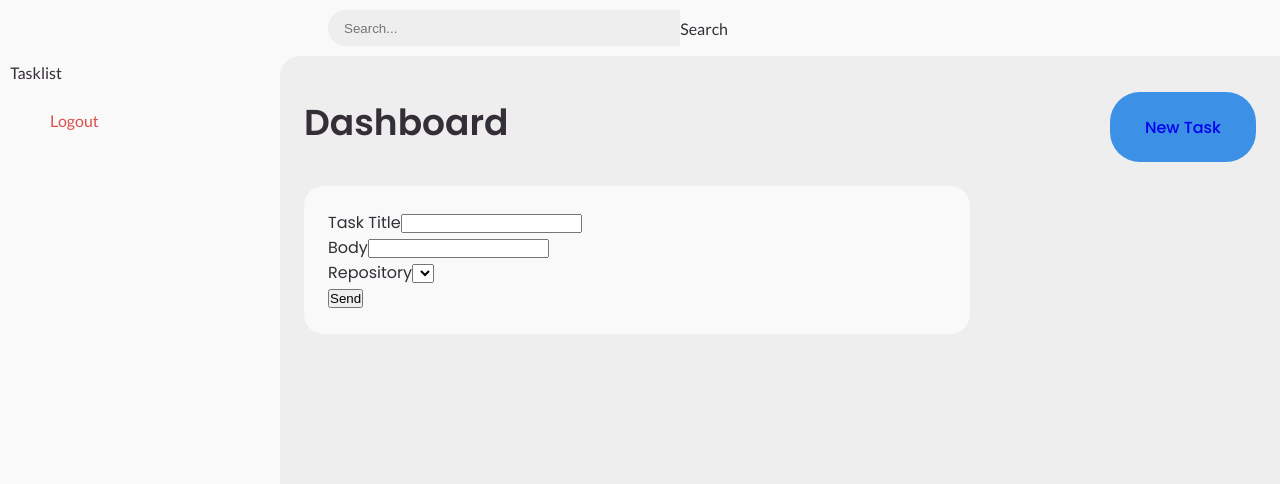
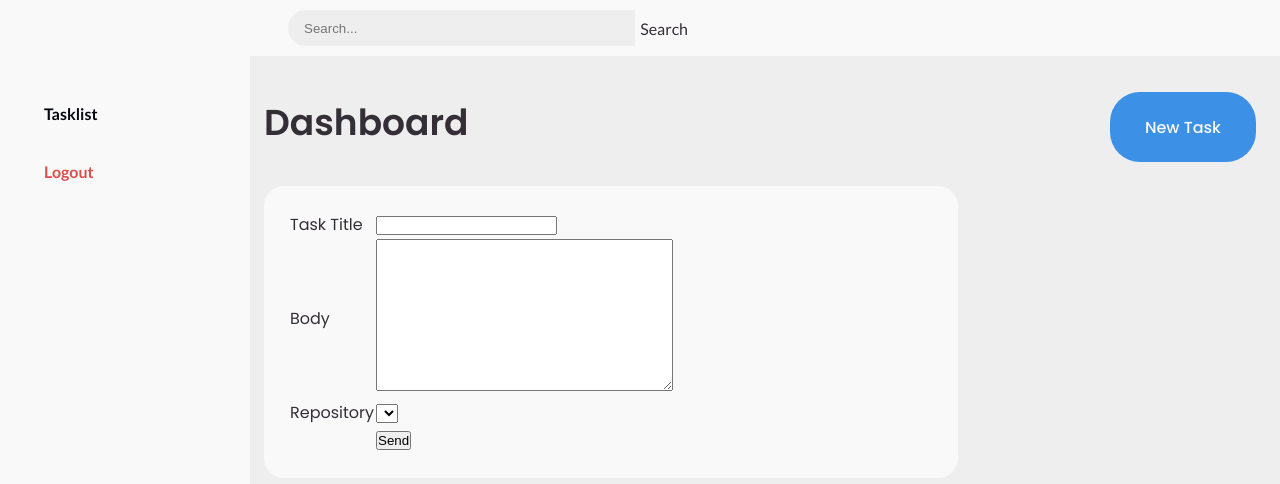
Before and after one commit to LinXJ1204/github_issues_dashboard, a React (Create React App) app: page /newtask in a window 1280 px wide. Shown: the top 484 px of the page. Built offline with nearby package versions, Linux system fonts and the light colour scheme.

Commit message:
functions all finish

```diff
--- a/src/github.js
+++ b/src/github.js
@@ -1,4 +1,3 @@
-import { redirect } from "react-router-dom";
 import { store } from "./store";
 import { task } from "./taskSlice";
 
@@ -9,22 +8,31 @@ export function loginwithgithub(){
     window.location.assign("https://github.com/login/oauth/authorize?"+"client_id="+client_id+"&scope=repo")
   }
 
-export async function getissues(page=1,direct='desc'){
+export function directionwrite(tasklist){
+    const direction = store.getState()['task'].direction;
+    if(direction){
+        store.dispatch(task.actions.addtask(tasklist));
+    }else{
+        store.dispatch(task.actions.addtaskreverse(tasklist));
+    }
+}
+
+export async function getissues(page=1){
     if(page==1){
         store.dispatch(task.actions.initialtasklist());
     }
+    var label = store.getState()["task"].label;
     var token = sessionStorage.getItem("token");
     if(token!=='undefined'&&token){
-        await fetch("https://api.github.com/issues?filter=repos"+"&per_page=10"+"&page="+page.toString(),{
+        await fetch("https://api.github.com/issues?filter=repos"+"&per_page=10"+"&page="+page.toString()+"&labels="+label,{
             method: "GET",
             headers: {
                 'Authorization': "Bearer " + token,
-                'accept': "application/vnd.github+json"
+                'accept': "application/json"
             }
         }).then((response)=>{
             return response.json();
         }).then((data)=>{
-            console.log(data);
             if(data.length==0){
                 store.dispatch(task.actions.setlock(true));
             }
@@ -32,9 +40,7 @@ export async function getissues(page=1,direct='desc'){
                 return {'id':item['number'],'title':item['title'], 'state':item['state'], 'created_at':item['created_at'], 'repository':item['repository']["name"],'owner_repository':item['repository']["full_name"],'label':item['labels'][0]['name'],"body":item['body']}
             })
             var repolist = tasklist.map(item=>{return item['owner_repository']})
-            repolist = [...new Set(repolist)]
-            console.log(repolist);
-            store.dispatch(task.actions.addtask(tasklist));
+            directionwrite(tasklist);
             store.dispatch(task.actions.setrepo(repolist));
         })
     }else{
@@ -44,7 +50,6 @@ export async function getissues(page=1,direct='desc'){
 }
 
 async function getuser(){
-    console.log('test')
     var token = sessionStorage.getItem("token");
     fetch("https://api.github.com/user",{
         method: "GET",
@@ -65,8 +70,10 @@ export async function getaccesstoken(){
     var code = url.searchParams.get('code');
     var token = sessionStorage.getItem("token");
     if(token!=='undefined'&&token){
-        console.log(token)
         getissues();
+        store.dispatch(task.actions.setmode(true));
+        store.dispatch(task.actions.setlock(false));
+        store.dispatch(task.actions.setlabel(''));
         return token;
     }else{
         token = await fetch("http://localhost:4000/gettoken?code="+code,{
@@ -74,7 +81,6 @@ export async function getaccesstoken(){
         }).then((response)=>{
             return response.json();
         }).then((data)=>{
-            console.log(data);
             sessionStorage.setItem("token", data.access_token)
             getissues();
             getuser();
@@ -157,8 +163,14 @@ export async function delete_task(taskedit){
 export async function search_issue(searchpage=1){
     if(searchpage==1){
         store.dispatch(task.actions.initialtasklist());
+        store.dispatch(task.actions.setmode(false));
+        store.dispatch(task.actions.searchpageinitial());
     }
     var keyword;
+    var label = store.getState()["task"].label;
+    if(label!=""){
+        label = " label:"+label;
+    }
     try{
         keyword = document.getElementById("search_keyword").value;
     }
@@ -167,11 +179,10 @@ export async function search_issue(searchpage=1){
     }
     var user = sessionStorage.getItem("user");
     var token = sessionStorage.getItem("token");
-    console.log(keyword)
     if(keyword==""||keyword==undefined){
         window.location = ('/task');
     }
-    fetch("https://api.github.com/search/issues?q="+encodeURIComponent(keyword+' involves:'+user)+"&per_page=10"+"&page="+searchpage,{
+    fetch("https://api.github.com/search/issues?q="+encodeURIComponent(keyword+' user:'+user+label)+"&per_page=10"+"&page="+searchpage,{
         method: "GET",
         headers: {
             'Authorization': "Bearer " + token,
@@ -180,15 +191,16 @@ export async function search_issue(searchpage=1){
     }).then((res)=>{
         return res.json()
     }).then((data)=>{
-        console.log(data['items']);
+        if(data['items'].length==0){
+            store.dispatch(task.actions.setlock(true));
+        }
         data = data['items']
         const tasklist = data.map(item=>{
             return {'id':item['number'],'title':item['title'], 'state':item['state'], 'created_at':item['created_at'], 'repository':item['repository_url'].split('/')[5],'owner_repository':item['repository_url'].split('/')[4]+"/"+item['repository_url'].split('/')[5],'label':item['labels'][0]['name'],"body":item['body']}
         })
         var repolist = tasklist.map(item=>{return item['owner_repository']})
         repolist = [...new Set(repolist)]
-        console.log(repolist);
-        store.dispatch(task.actions.addtask(tasklist));
+        directionwrite(tasklist);
         store.dispatch(task.actions.setrepo(repolist));
     })
     return 1;
--- a/src/home.js
+++ b/src/home.js
@@ -8,6 +8,8 @@ import { getissues } from "./github";
 
 
 export function Home(){
+    var mode = store.getState()['task'].mode;
+
     function autoloader(){
       const lock = store.getState()['task'].lock;
       var pageloader = store.getState()['task'].page;
@@ -15,15 +17,28 @@ export function Home(){
         store.dispatch(task.actions.nextpage());
       }else if(!lock){
         store.dispatch(task.actions.nextpage());
-        console.log(pageloader);
         getissues(pageloader, 'desc');
       }
     }
+
+    function search_autoloader(){
+      const lock = store.getState()['task'].lock;
+      var pageloader = store.getState()['task'].searchpage;
+      if(pageloader==1){
+        store.dispatch(task.actions.searchnextpage());
+      }else if(!lock){
+        store.dispatch(task.actions.searchnextpage());
+        search_issue(pageloader);
+      }
+    }
+
     function logout(){
       sessionStorage.removeItem("token");
       window.location = ('/')
     }
+
     const { ref, inView } = useInView();
+
     return (
         <div id="home">
           <section id="sidebar">
@@ -32,12 +47,10 @@ export function Home(){
                 <span className="tasklistbtn"><Link to="/task">Tasklist</Link></span>
               </li>
               <li>
-              <a href="#" className="logout">
-                <i className='bx bxs-log-out-circle' ></i>
-                <span className="text" onClick={logout}>Logout</span>
-              </a>
+                <span className="logouttext" onClick={logout}>Logout</span>
               </li>
             </ul>
+
           </section>
           <section id="content">
             <nav>
@@ -46,7 +59,7 @@ export function Home(){
               <form action="#">
                 <div className="form-input">
                   <input id="search_keyword" type="search" placeholder="Search..."/>
-                <Link to='/searchtask'>Search</Link>
+                  <div className="searchbtn"><Link to='/searchtask'>Search</Link></div>
                 </div>
               </form>
             </nav>
@@ -57,14 +70,13 @@ export function Home(){
                   <h1>Dashboard</h1>
                 </div>
                 <div className="btn-newtask">
-                  <span className="text"><Link to='/newtask'>New Task</Link></span>
+                    <span className="newtaskbtn"><Link to='/newtask'>New Task</Link></span>
                 </div>
               </div>
               <Outlet />
               <div className="buffer"></div>
-            <div ref={ref}>{inView?(autoloader()):(console.log(0))}</div>
+              <div ref={ref}>{inView?(mode?autoloader():search_autoloader()):(1)}</div>
             </main>
-
           </section>
         </div>
     )
--- a/src/newtask.js
+++ b/src/newtask.js
@@ -15,21 +15,26 @@ export function Newtask(){
         <div className="table-data">
             <div className="newtask">
                 <form action="" method="post" className="basic-grey">
-                    <div>
-                        <span>Task Title</span>
-                        <input id="tasktitle" type="text" name="tasktitle" />
-                    </div>
-                    <div>
-                        <span>Body</span>
-                        <input id="taskbody" type="text" name="taskbody"/>
-                    </div>
-                    <div>
-                        <span>Repository</span>
-                        <Reposelector/>
-                    </div>
-                    <div>
-                        <input type="button" className="button" value="Send" onClick={submit_new_task} />
-                    </div>
+                    <table>
+                        <tbody>
+                            <tr>
+                                <td>Task Title</td>
+                                <td><input id="tasktitle" type="text" name="tasktitle" /></td>
+                            </tr>
+                            <tr>
+                                <td><span>Body</span></td>
+                                <td><textarea id="taskbody" rows={10} cols={35}></textarea></td>
+                            </tr>
+                            <tr>
+                                <td><span>Repository</span></td>
+                                <td><Reposelector/></td>
+                            </tr>
+                            <tr>
+                                <td></td>
+                                <td><input type="button" className="button" value="Send" onClick={submit_new_task} /></td>
+                            </tr>
+                        </tbody>
+                    </table>
                 </form>
             </div>
 
--- a/src/style.css
+++ b/src/style.css
@@ -46,16 +46,12 @@ body {
 	overflow-x: hidden;
 }
 
-
-
-
-
 /* SIDEBAR */
 #sidebar {
 	position: fixed;
 	top: 0;
 	left: 0;
-	width: 280px;
+	width: 250px;
 	height: 100%;
 	background: var(--light);
 	z-index: 2000;
@@ -64,35 +60,10 @@ body {
 	overflow-x: hidden;
 	scrollbar-width: none;
 }
-#sidebar::--webkit-scrollbar {
-	display: none;
-}
-#sidebar.hide {
-	width: 60px;
-}
-#sidebar .brand {
-	font-size: 24px;
-	font-weight: 700;
-	height: 56px;
-	display: flex;
-	align-items: center;
-	color: var(--blue);
-	position: sticky;
-	top: 0;
-	left: 0;
-	background: var(--light);
-	z-index: 500;
-	padding-bottom: 20px;
-	box-sizing: content-box;
-}
-#sidebar .brand .bx {
-	min-width: 60px;
-	display: flex;
-	justify-content: center;
-}
+
 #sidebar .side-menu {
 	width: 100%;
-	margin-top: 48px;
+	margin-top: 100px;
 }
 #sidebar .side-menu li {
 	height: 48px;
@@ -102,78 +73,30 @@ body {
 	padding: 4px;
 }
 
-#sidebar .side-menu li.active::before {
-	content: '';
-	position: absolute;
-	width: 40px;
-	height: 40px;
-	border-radius: 50%;
-	top: -40px;
-	right: 0;
-	box-shadow: 20px 20px 0 var(--grey);
-	z-index: -1;
+#sidebar .side-menu li {
+	margin-left: 40px;
+	margin-top: 10px;
+	font-weight: bold;
+	color: #060714;
+	cursor: pointer;
 }
-#sidebar .side-menu li.active::after {
-	content: '';
-	position: absolute;
-	width: 40px;
-	height: 40px;
-	border-radius: 50%;
-	bottom: -40px;
-	right: 0;
-	box-shadow: 20px -20px 0 var(--grey);
-	z-index: -1;
-}
+
 #sidebar .side-menu li a {
-	width: 100%;
-	height: 100%;
-	background: var(--light);
-	display: flex;
-	align-items: center;
-	border-radius: 48px;
-	font-size: 16px;
-	color: var(--dark);
-	white-space: nowrap;
-	overflow-x: hidden;
-}
-#sidebar .side-menu.top li.active a {
-	color: var(--blue);
-}
-#sidebar.hide .side-menu li a {
-	width: calc(48px - (4px * 2));
-	transition: width .3s ease;
-}
-#sidebar .side-menu li a.logout {
-	color: var(--red);
-}
-#sidebar .side-menu.top li a:hover {
-	color: var(--blue);
-}
-#sidebar .side-menu li a .bx {
-	min-width: calc(60px  - ((4px + 6px) * 2));
-	display: flex;
-	justify-content: center;
+	color: #060714;
 }
 /* SIDEBAR */
-
-
-
-
 
 /* CONTENT */
 #content {
 	position: relative;
-	width: calc(100% - 280px);
-	left: 280px;
+	width: calc(100% - 240px);
+	left: 240px;
 	transition: .3s ease;
 }
 #sidebar.hide ~ #content {
 	width: calc(100% - 60px);
 	left: 60px;
 }
-
-
-
 
 /* NAVBAR */
 #content nav {
@@ -189,16 +112,7 @@ body {
 	left: 0;
 	z-index: 1000;
 }
-#content nav::before {
-	content: '';
-	position: absolute;
-	width: 40px;
-	height: 40px;
-	bottom: -40px;
-	left: 0;
-	border-radius: 50%;
-	box-shadow: -20px -20px 0 var(--light);
-}
+
 #content nav a {
 	color: var(--dark);
 }
@@ -210,9 +124,7 @@ body {
 	font-size: 16px;
 	transition: .3s ease;
 }
-#content nav .nav-link:hover {
-	color: var(--blue);
-}
+
 #content nav form {
 	max-width: 400px;
 	width: 100%;
@@ -234,74 +146,30 @@ body {
 	width: 100%;
 	color: var(--dark);
 }
-#content nav form .form-input button {
-	width: 36px;
-	height: 100%;
-	display: flex;
-	justify-content: center;
-	align-items: center;
-	background: var(--blue);
-	color: var(--light);
-	font-size: 18px;
-	border: none;
-	outline: none;
-	border-radius: 0 36px 36px 0;
-	cursor: pointer;
+
+.logouttext{
+	color: #DB504A;
 }
-#content nav .notification {
-	font-size: 20px;
-	position: relative;
+
+.logouttext:hover{
+	color:#3C91E6;
 }
-#content nav .notification .num {
-	position: absolute;
-	top: -6px;
-	right: -6px;
-	width: 20px;
-	height: 20px;
-	border-radius: 50%;
-	border: 2px solid var(--light);
-	background: var(--red);
-	color: var(--light);
-	font-weight: 700;
-	font-size: 12px;
-	display: flex;
-	justify-content: center;
-	align-items: center;
+
+.newtaskbtn a {
+	color: #F9F9F9;
 }
-#content nav .profile img {
-	width: 36px;
-	height: 36px;
-	object-fit: cover;
-	border-radius: 50%;
+
+.searchbtn {
+	margin-left: 5px;
 }
-#content nav .switch-mode {
-	display: block;
-	min-width: 50px;
-	height: 25px;
-	border-radius: 25px;
-	background: var(--grey);
-	cursor: pointer;
-	position: relative;
-}
-#content nav .switch-mode::before {
-	content: '';
-	position: absolute;
-	top: 2px;
-	left: 2px;
-	bottom: 2px;
-	width: calc(25px - 4px);
-	background: var(--blue);
-	border-radius: 50%;
-	transition: all .3s ease;
-}
-#content nav #switch-mode:checked + .switch-mode::before {
-	left: calc(100% - (25px - 4px) - 2px);
-}
+
 /* NAVBAR */
 
-
-
-
+#status_select {
+	margin-left: 5px;
+	background-color: #F9F9F9;
+	border-radius: 5px;
+}
 
 /* MAIN */
 #content main {
@@ -354,9 +222,6 @@ body {
 	text-align: center;
 }
 
-
-
-
 #content main .box-info {
 	display: grid;
 	grid-template-columns: repeat(auto-fit, minmax(240px, 1fr));
@@ -380,30 +245,6 @@ body {
 	justify-content: center;
 	align-items: center;
 }
-#content main .box-info li:nth-child(1) .bx {
-	background: var(--light-blue);
-	color: var(--blue);
-}
-#content main .box-info li:nth-child(2) .bx {
-	background: var(--light-yellow);
-	color: var(--yellow);
-}
-#content main .box-info li:nth-child(3) .bx {
-	background: var(--light-orange);
-	color: var(--orange);
-}
-#content main .box-info li .text h3 {
-	font-size: 24px;
-	font-weight: 600;
-	color: var(--dark);
-}
-#content main .box-info li .text p {
-	color: var(--dark);
-}
-
-
-
-
 
 #content main .table-data {
 	display: flex;
@@ -445,7 +286,6 @@ body {
 }
 #content main .table-data .tasklist table th {
 	padding-bottom: 12px;
-	font-size: 13px;
 	text-align: left;
 	border-bottom: 1px solid var(--grey);
 }
@@ -458,81 +298,16 @@ body {
 	grid-gap: 12px;
 	padding-left: 6px;
 }
-#content main .table-data .tasklist table td img {
-	width: 36px;
-	height: 36px;
-	border-radius: 50%;
-	object-fit: cover;
-}
+
 #content main .table-data .tasklist table tbody tr:hover {
 	background: var(--grey);
 }
-#content main .table-data .tasklist table tr td .status {
-	font-size: 10px;
-	padding: 6px 16px;
-	color: var(--light);
-	border-radius: 20px;
-	font-weight: 700;
-}
-#content main .table-data .tasklist table tr td .status.completed {
-	background: var(--blue);
-}
-#content main .table-data .tasklist table tr td .status.process {
-	background: var(--yellow);
-}
-#content main .table-data .tasklist table tr td .status.pending {
-	background: var(--orange);
-}
-
 
 #content main .table-data .login {
 	flex-grow: 1;
 	flex-basis: 500px;
 	min-width:70%;
-}
-#content main .table-data .login table {
-	width: 100%;
-	border-collapse: collapse;
-}
-#content main .table-data .login table th {
-	padding-bottom: 12px;
-	font-size: 13px;
-	text-align: left;
-	border-bottom: 1px solid var(--grey);
-}
-#content main .table-data .login table td {
-	padding: 16px 0;
-}
-#content main .table-data .login table tr td:first-child {
-	display: flex;
-	align-items: center;
-	grid-gap: 12px;
-	padding-left: 6px;
-}
-#content main .table-data .login table td img {
-	width: 36px;
-	height: 36px;
-	border-radius: 50%;
-	object-fit: cover;
-}
-#content main .table-data .login table tbody tr:hover {
-	background: var(--grey);
-}
-#content main .table-data .login table tr td .status {
-	font-size: 10px;
-	padding: 6px 16px;
-	color: var(--light);
-	border-radius: 20px;
-	font-weight: 700;
-}
-#content main .table-data .login table tr td .status.completed {
-	background: var(--blue);
-}
-#content main .table-data .login table tr td .status.process {
-	background: var(--yellow);
-}
-#content main .table-data .login table tr td .status.pending {
-	background: var(--orange);
+	min-height: 60%;
 }
 
 #content main .table-data .todo {
@@ -555,12 +330,7 @@ body {
 #content main .table-data .todo .todo-list li .bx {
 	cursor: pointer;
 }
-#content main .table-data .todo .todo-list li.completed {
-	border-left: 10px solid var(--blue);
-}
-#content main .table-data .todo .todo-list li.not-completed {
-	border-left: 10px solid var(--orange);
-}
+
 #content main .table-data .todo .todo-list li:last-child {
 	margin-bottom: 0;
 }
@@ -570,7 +340,6 @@ body {
 .newtask {
 	min-width: 70%;
 }
-
 
 #content main .table-data .taskinfo {
 	flex-grow: 1;
@@ -623,69 +392,31 @@ body {
 	height: 150px;
 }
 
+table tbody tr td p a {
+	color: #060714;
 
+}
 
-@media screen and (max-width: 768px) {
-	#sidebar {
-		width: 200px;
-	}
+table thead tr img {
+	max-width: 20px;
+	vertical-align: text-top;
+}
 
-	#content {
-		width: calc(100% - 60px);
-		left: 200px;
-	}
+table thead tr img:hover {
+	cursor: pointer;
+}
 
-	#content nav .nav-link {
-		display: none;
-	}
+.taskeditform div {
+	margin-top: 15px;
 }
 
 
+#taskedittitled input[type=text]{
+	width: 250px;
+}
 
 
-
-
-@media screen and (max-width: 576px) {
-	#content nav form .form-input input {
-		display: none;
-	}
-
-	#content nav form .form-input button {
-		width: auto;
-		height: auto;
-		background: transparent;
-		border-radius: none;
-		color: var(--dark);
-	}
-
-	#content nav form.show .form-input input {
-		display: block;
-		width: 100%;
-	}
-	#content nav form.show .form-input button {
-		width: 36px;
-		height: 100%;
-		border-radius: 0 36px 36px 0;
-		color: var(--light);
-		background: var(--red);
-	}
-
-	#content nav form.show ~ .notification,
-	#content nav form.show ~ .profile {
-		display: none;
-	}
-
-	#content main .box-info {
-		grid-template-columns: 1fr;
-	}
-
-	#content main .table-data .head {
-		min-width: 420px;
-	}
-	#content main .table-data .tasklist table {
-		min-width: 420px;
-	}
-	#content main .table-data .todo .todo-list {
-		min-width: 420px;
-	}
+#taskeditbodyd input[type=text]{
+	height: 200px;
+	width: 350px;
 }
--- a/src/task.js
+++ b/src/task.js
@@ -2,15 +2,30 @@ import { store } from "./store"
 import { task } from "./taskSlice"
 import { useSelector } from "react-redux";
 import { Link } from "react-router-dom"
-import { getissues } from "./github";
+import { getissues, search_issue } from "./github";
 import { useInView, InView } from 'react-intersection-observer';
+import { directionwrite } from "./github";
 
 
 
 
 export function Task(){
     var tasklist = useSelector(()=>{return store.getState()['task'].tasklist});
-    const { ref, inView } = useInView({delay:2000});
+    var mode = store.getState()['task'].mode;
+    function set_status(){
+        var status = document.getElementById("status_select").value;
+        if(status!="All"){
+            store.dispatch(task.actions.setlabel(status));
+        }else{
+            store.dispatch(task.actions.setlabel(''));
+        }
+        if(mode){
+            getissues();
+        }else{
+            search_issue();
+        }
+
+    }
     return(
         <div className="table-data">
             <div className="tasklist">
@@ -23,9 +38,20 @@ export function Task(){
                     <thead>
                     <tr>
                         <th>Title</th>
-                        <th >Create Date</th>
+                        <th><div>Create Date<img src={require("./img/angle-small-down.png")} onClick={()=>{
+                                store.dispatch(task.actions.setdiretion());
+                                directionwrite([]);
+                                }}/></div></th>
                         <th>Repository</th>
-                        <th>Status</th>
+                        <th>
+                            Status
+                            <select id="status_select" onChange={set_status}>
+                                <option value="All">All</option>
+                                <option value="Open">Open</option>
+                                <option value="In Progress">In Progess</option>
+                                <option value="Done">Done</option>
+                            </select>
+                        </th>
                     </tr>
                     </thead>
                     <tbody>
--- a/src/taskSlice.js
+++ b/src/taskSlice.js
@@ -4,7 +4,7 @@ function sort(a, b) {
     var nameA = a.created_at.toUpperCase(); // ignore upper and lowercase
     var nameB = b.created_at.toUpperCase(); // ignore upper and lowercase
     if (nameA < nameB) {
-      return 1;
+      return +1;
     }
     if (nameA > nameB) {
       return -1;
@@ -14,11 +14,14 @@ function sort(a, b) {
 
 export const task = createSlice({
     name: "task",
-    initialState: {page:1, tasklist:[], repo:[], lock:false},
+    initialState: {page:1, tasklist:[], repo:[], lock:false, searchpage:1, mode:true, direction: true, label:''},
     reducers: {
         nextpage: (state)=>{
             const page = state.page;
             return {...state, page: page+1}
+        },
+        searchnextpage: (state)=>{
+            return {...state, searchpage: state.searchpage+1}
         },
         pageinitial: (state)=>{
             return {...state, page:1}
@@ -27,6 +30,11 @@ export const task = createSlice({
             const tasklist = state.tasklist
             return {...state, tasklist: tasklist.concat(actions.payload).sort((a,b)=>sort(a,b))}
         },
+        addtaskreverse: (state,actions)=>{
+            const tasklist = state.tasklist
+            return {...state, tasklist: tasklist.concat(actions.payload).sort((a,b)=>sort(b,a))}
+        }
+        ,
         initialtasklist: (state)=>{
             return {...state, tasklist: [], page:1, lock:false}
         },
@@ -35,6 +43,18 @@ export const task = createSlice({
         },
         setlock: (state, actions)=>{
             return {...state, lock:actions.payload}
+        },
+        setmode: (state, actions)=>{
+            return {...state, mode: actions.payload}
+        },
+        searchpageinitial: (state)=>{
+            return {...state, searchpage:1}
+        },
+        setdiretion: (state)=>{
+            return {...state, direction:!state.direction}
+        },
+        setlabel: (state, actions)=>{
+            return {...state, label:actions.payload}
         }
     }
 })
--- a/src/taskedit.js
+++ b/src/taskedit.js
@@ -6,13 +6,13 @@ export function Taskedit(props){
     return(
         <div className="taskedit">
             <form action="" method="post" className="taskeditform">
-                <div>
-                    <span>Task Title</span>
+                <div id="taskedittitled">
+                    <p>Task Title</p>
                     <input id="taskedittitle" type="text" name="taskedittitle" />
                 </div>
-                <div>
-                    <span>Body</span>
-                    <input id="taskeditbody" type="text" name="taskeditbody"/>
+                <div id="taskeditbodyd">
+                    <p>Body</p>
+                    <textarea id="taskeditbody" rows={20} cols={35}></textarea>
                 </div>
                 <div>
                     <input type="button" className="button" value="Edit" onClick={()=>edit_task(task)}/>
```
Also changed, not shown: src/img/angle-small-down.png (added), src/img/angle-small-up.png (added). Lines whose indentation alone changed are shown as unchanged.
